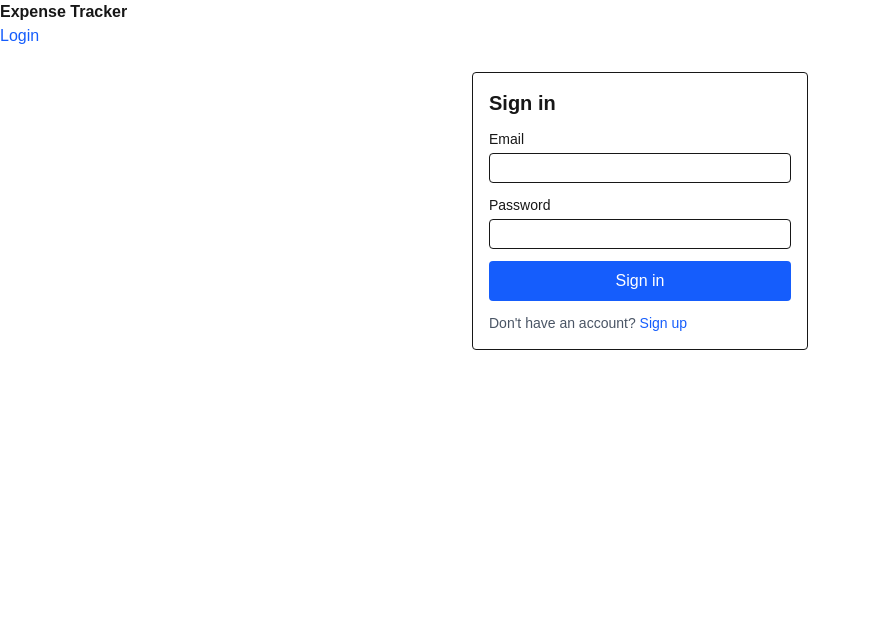
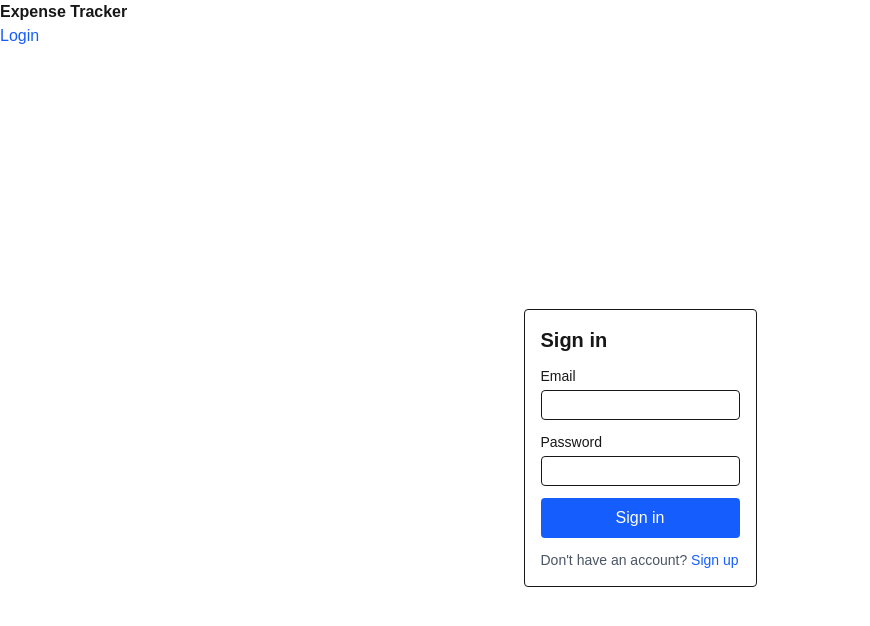
Before and after one commit to shotaroi/next-expense-tracker-app, a Next.js app: page /login in a window 1280 px wide. Shown: the top 626 px of the page, without its empty margins (0-870 px from the left). Built offline with nearby package versions, Linux system fonts and the light colour scheme; no server answers.

Commit message:
Update page.tsx

```diff
--- a/src/app/login/page.tsx
+++ b/src/app/login/page.tsx
@@ -22,7 +22,7 @@
   }
 
   return (
-    <main className="max-w-sm mx-auto p-6">
+    <main className="min-h-screen flex items-center justify-center p-6">
       <form onSubmit={onSubmit} className="space-y-3 border rounded p-4">
         <h1 className="text-xl font-bold">Sign in</h1>
 
```
